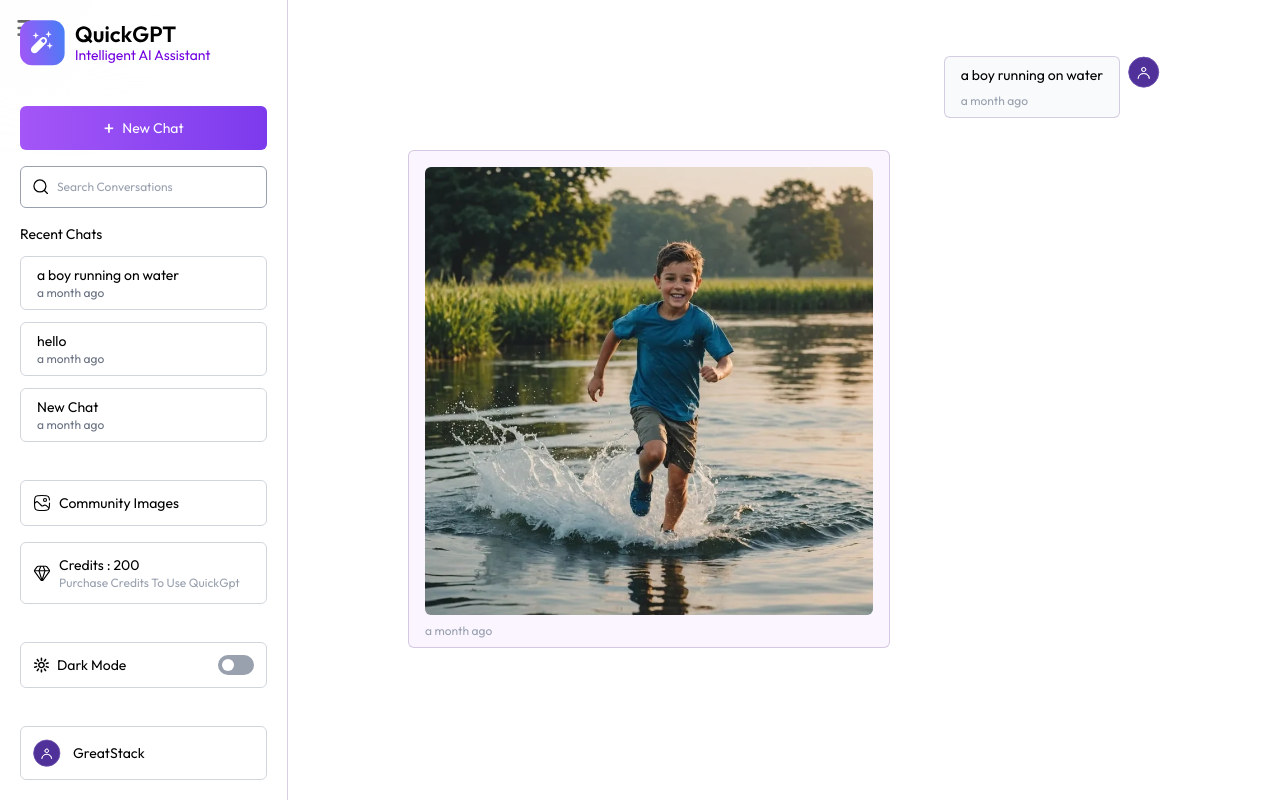
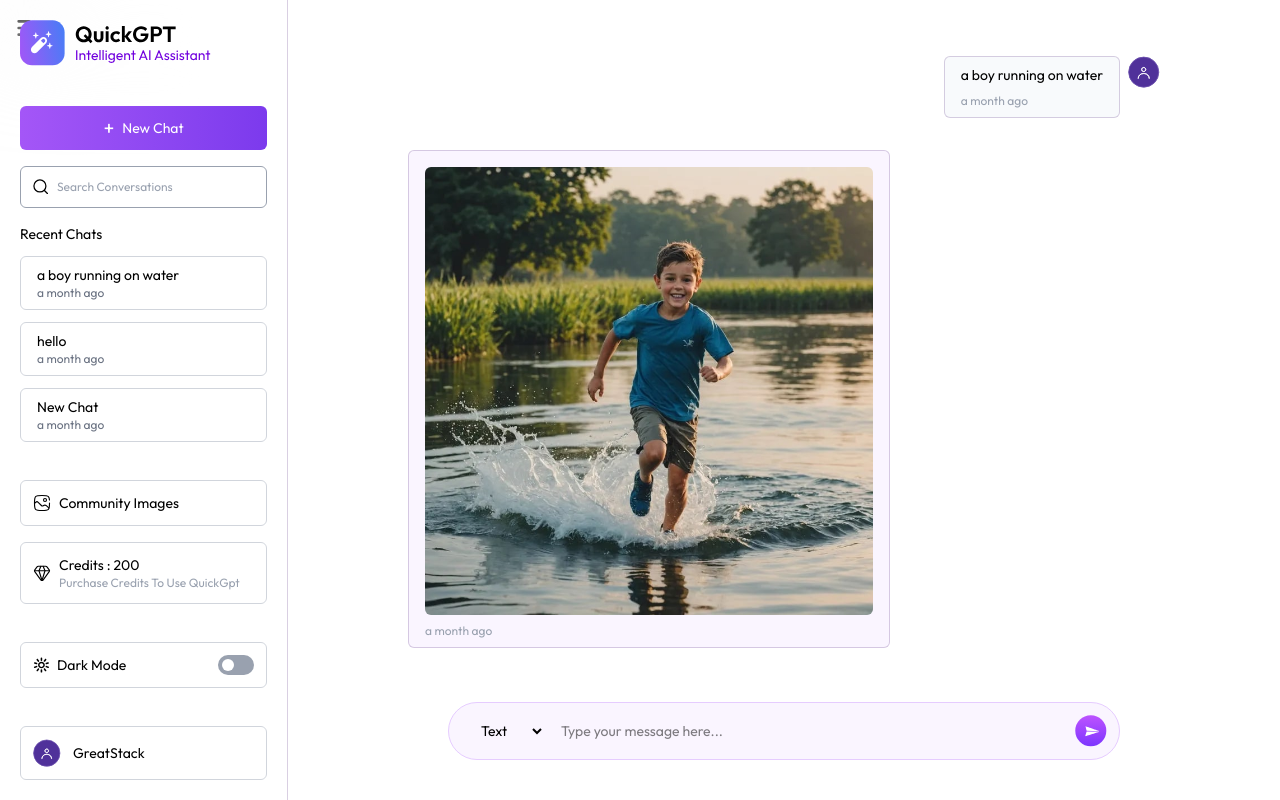
Before and after one commit to abhipawar01/Talksy, a React app in the folder client/: page / in a window 1280 px wide. Built offline with nearby package versions, Linux system fonts and the light colour scheme; the HTML template or start-up script is replaced by a standard one.

Commit message:
Added all the remaining fuctionality to the chatbox.

```diff
--- a/client/src/components/ChatBox.jsx
+++ b/client/src/components/ChatBox.jsx
@@ -1,16 +1,29 @@
 
 import { useAppContext } from '../context/appContext'
-import { useState } from 'react';
+import { use, useState } from 'react';
 import { useEffect } from 'react';
 import { assets } from '../assets/assets';
 import Message from './Message';
+import { set } from 'moment/src/lib/moment/get-set';
+import { useRef } from 'react';
 
 const ChatBox = () => {
+
+  const containerRef = useRef(null);
 
   const {selectedChat, theme} = useAppContext();
 
   const [messages, setMessages] = useState([]);
   const [loading, setLoading] = useState(false);
+
+
+  const [prompt, setPrompt] = useState([]);
+  const [mode, setMode] = useState("text");
+  const [isPublished, setIsPublished] = useState(false);
+
+  const onSubmit = async (e) => {
+    e.preventDefault();
+  }
 
   useEffect(() => {
     if(selectedChat){
@@ -18,11 +31,22 @@
     }
   }, [selectedChat])
 
+
+  useEffect(() => {
+    if(containerRef.current){
+      containerRef.current.scrollTo({
+        top: containerRef.current.scrollHeight,
+        behavior: 'smooth',
+      })
+    }
+  }, [messages])
+
   return (
     <div className='flex-1 flex flex-col justify-between m-5 md:m-10 xl:mx-30
     max-md:mt-14 2xl:pr-40'>
+
       {/*chat Messages*/}
-      <div className='flex-1 mb-5 overflow-y-scroll'>
+      <div ref={containerRef} className='flex-1 mb-5 overflow-y-scroll'>
         {messages.length === 0 && (
           <div className='h-full flex flex-col items-center justify-center gap-2 text-primary'>
             <img src={theme === 'dark' ? assets.logo_full : assets.logo_full_dark}
@@ -32,10 +56,43 @@
           </div>
         )}
         {messages.map((message, index) => <Message key={index} message={message}/> )}
+
+        {/*Three dots Loading Animation*/}
+        {
+          loading && <div className='loader flex items-center gap-1.5'>
+            <div className='w-1.5 h-1.5 bg-gray-500 rounded-full animate-bounce dark:bg-white'>
+            </div>
+            <div className='w-1.5 h-1.5 bg-gray-500 rounded-full animate-bounce dark:bg-white'>
+            </div>
+            <div className='w-1.5 h-1.5 bg-gray-500 rounded-full animate-bounce dark:bg-white'>
+            </div>
+          </div>
+        }
       </div>
-      {/*chat input*/}
-      <form>
 
+        {mode === 'image' && (
+          <label className='inline-flex items-center gap-2 mb-3 text-sm mx-auto'>
+            <p className='text-xs'> Publish Generated Image To Community</p>
+            <input type="checkbox" className='cursor-pointer' checked={isPublished}
+            onChange={(e) => setIsPublished(e.target.checked)}>
+            </input>
+          </label>
+        )}
+
+      {/*Prompt input box*/}
+      <form onSubmit={onSubmit} className='bg-primary/20 dark:bg-[#583C79]/30
+      border border-primary dark:border-[#80609F]/30 rounded-full w-full max-w-2xl
+      p-3 pl-4 mx-auto flex items-center gap-4'>
+        <select onChange={(e) => setMode(e.target.value)} value={mode} className='text-sm pl-3 pr-2 outline-none'>
+          <option value="text">Text</option>
+          <option value="image">Image</option>
+        </select>
+        <input  onChange={(e) => setPrompt(e.target.value)} value={prompt} type="text" placeholder="Type your message here..." className='flex-1 w-full
+        text-sm outline-none' required />
+        <button disabled = {loading}>
+          <img src={loading ? assets.stop_icon : assets.send_icon } alt="" className='w-8
+          cursor-pointer' />
+        </button>
       </form>
 
 
--- a/client/src/index.css
+++ b/client/src/index.css
@@ -18,3 +18,11 @@
 .reset-tw :not(pre):not(code){
     all: revert;
 }
+
+.loader div:nth-child(2){
+    animation-delay: 0.2s;
+}
+
+.loader div:nth-child(3){
+    animation-delay: 0.4s;
+}
```
